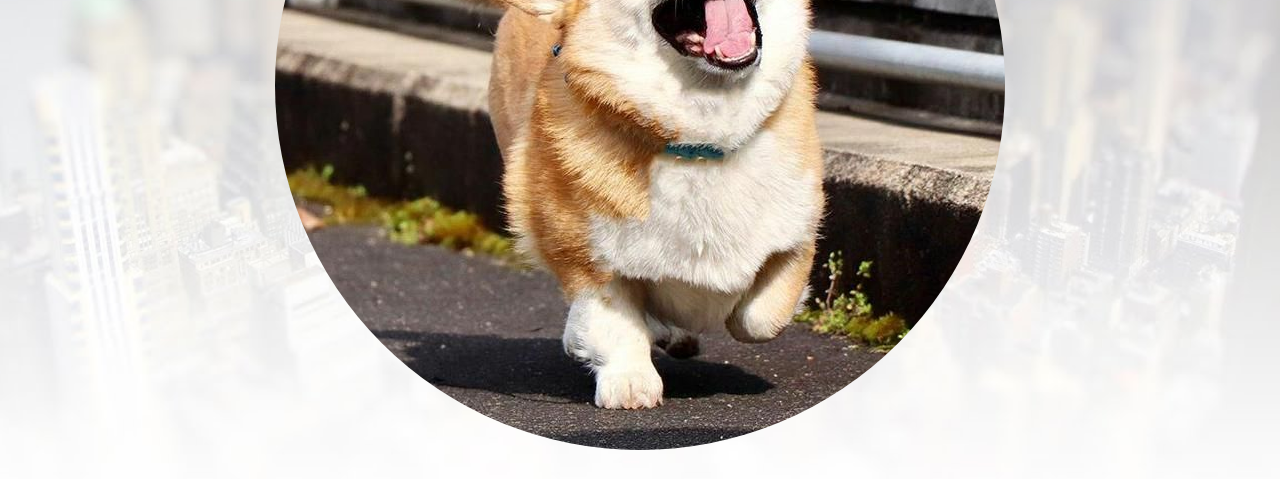
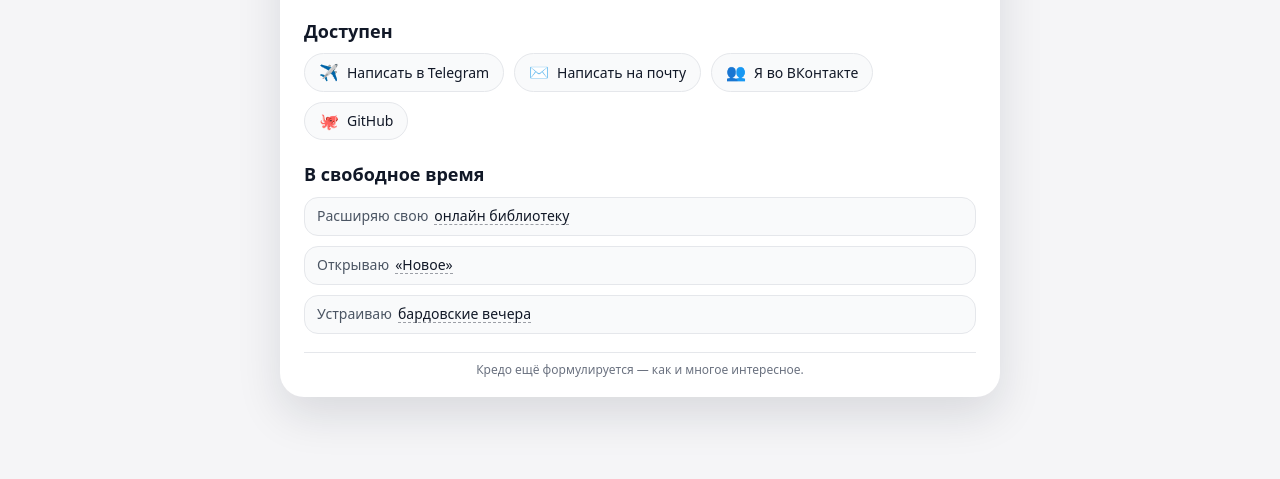
Before and after one commit to Vsevolod-77/Vsevolod-77.github.io, a plain HTML site: page index.html in a window 1280 px wide. Shown: the part 319-798 px from the top of the page. Drawn offline with Linux system fonts and the light colour scheme.

Commit message:
Update style.css

```diff
--- a/style.css
+++ b/style.css
@@ -1,114 +1,200 @@
-body {
-  font-family: "Helvetica";
-  background-image:url(фон.jpg);
-  background-position: center center;
-  background-attachment: fixed;
-  background-size: cover;
-  color: #000000;
-  display: flex;
-  flex-direction: column;
-  justify-content: center;
-  align-items: center;
+*,
+*::before,
+*::after {
+  box-sizing: border-box;
 }
 
+body {
+  margin: 0;
+  font-family: system-ui, -apple-system, BlinkMacSystemFont, "Segoe UI",
+    Roboto, Arial, sans-serif;
+  background: #f5f5f7;
+  color: #111827;
+}
+
+/* Центровка карточки */
+
+.page {
+  min-height: 100vh;
+  display: flex;
+  align-items: center;
+  justify-content: center;
+  padding: 24px;
+}
+
+.card {
+  width: 100%;
+  max-width: 720px;
+  background: #ffffff;
+  border-radius: 24px;
+  padding: 24px 24px 20px;
+  box-shadow: 0 18px 45px rgba(15, 23, 42, 0.12);
+}
+
+/* Хедер */
+
 .header {
-  margin: 40px 0;
+  text-align: center;
+  margin-bottom: 24px;
 }
 
 .header__avatar {
+  width: 140px;
+  height: 140px;
   border-radius: 50%;
+  object-fit: cover;
+  border: 4px solid #e5e7eb;
+  box-shadow: 0 6px 18px rgba(15, 23, 42, 0.15);
+  margin-bottom: 12px;
 }
 
 .header__title {
-  margin: 30px 0 10px 0;
-  font-size: 32px;
-  line-height: 1.2;
-  font-family: "Helvetica Neue";
+  margin: 0;
+  font-size: 26px;
+  font-weight: 700;
 }
 
 .header__subtitle {
-  color: #8f8f8f;
+  margin: 4px 0 0;
   font-size: 16px;
-  line-height: 1.4;
-  margin: 0;
+  font-weight: 400;
+  color: #6b7280;
 }
 
-.links {
-  width: 320px;
-  margin-bottom: 40px;
+/* Общие заголовки секций */
+
+.section-title {
+  margin: 0 0 12px;
+  font-size: 18px;
 }
 
-.links__header {
-  font-family: "Helvetica Neue";
-  font-size: 24px;
-  line-height: 1.4;
-  margin: 0 0 15px 0;
+/* Контакты – кнопки с иконками */
+
+.contacts {
+  margin-bottom: 24px;
+}
+
+.contacts__buttons {
+  display: flex;
+  flex-wrap: wrap;
+  gap: 10px;
+}
+
+.contact {
+  display: inline-flex;
+  align-items: center;
+  gap: 8px;
+  padding: 9px 14px;
+  border-radius: 999px;
+  border: 1px solid #e5e7eb;
+  background: #f9fafb;
+  color: #111827;
+  text-decoration: none;
+  font-size: 14px;
+  transition: background 0.15s ease, box-shadow 0.15s ease,
+    transform 0.05s ease, border-color 0.15s ease;
+}
+
+.contact__icon {
+  font-size: 16px;
+}
+
+.contact:hover {
+  background: #111827;
+  color: #ffffff;
+  border-color: transparent;
+  box-shadow: 0 10px 25px rgba(15, 23, 42, 0.18);
+  transform: translateY(-1px);
+}
+
+.contact:active {
+  transform: translateY(0);
+  box-shadow: 0 6px 15px rgba(15, 23, 42, 0.14);
+}
+
+/* Можно слегка оттенить разные контакты, если хочешь */
+/*
+.contact--tg:hover { background: #229ED9; }
+.contact--vk:hover { background: #0077FF; }
+.contact--gh:hover { background: #111827; }
+.contact--mail:hover { background: #16a34a; }
+*/
+
+/* Список "В свободное время" */
+
+.links {
+  margin-bottom: 10px;
 }
 
 .links__container {
-  list-style-type: none;
-  background: #ffffff;
-  border-radius: 10px;
-  display: flex;
-  flex-direction: column;
-  align-items: flex-start;
-  padding: 20px 20px 10px;
+  list-style: none;
+  padding: 0;
+  margin: 0;
+  display: grid;
   gap: 10px;
-  flex: none;
-  order: 1;
-  flex-grow: 0;
-  box-sizing: border-box;
-  margin: 0;
 }
 
-.links__link,
-.links__title {
-  font-size: 14px;
-  font-size: 1.4;
-}
-
-.links__link {
+.links__item {
+  padding: 10px 12px;
+  border-radius: 14px;
+  border: 1px solid #e5e7eb;
+  background: #f9fafb;
   display: flex;
-  flex-direction: row;
-  align-items: flex-start;
-  padding: 0px 0px 10px;
-  gap: 30px;
-  border-bottom: 1px solid #dadada;
-  width: 280px;
-}
-
-.links__link:last-child {
-  border-bottom: none;
-}
-
-.linsk__link,
-.links__link:visited {
-  text-decoration: none;
-  color: #cb782f;
+  flex-wrap: wrap;
+  align-items: baseline;
+  gap: 6px;
 }
 
 .links__title {
   margin: 0;
-  min-width: 100px;
+  font-size: 14px;
+  color: #4b5563;
 }
 
-footer {
-  margin: 0 0 40px 0;
+.links__link {
+  font-size: 14px;
+  color: #111827;
+  text-decoration: none;
+  border-bottom: 1px dashed rgba(17, 24, 39, 0.4);
 }
-.button-link {
-  box-sizing: border-box;
-  display: flex;
-  flex-direction: row;
-  justify-content: center;
-  align-items: center;
-  padding: 10px;
-  width: 320px;
-  background: #cb782f;
-  border-radius: 20px;
 
-  font-size: 14px;
-  line-height: 1.4;
+.links__link:hover {
+  color: #111827;
+  border-bottom-style: solid;
+}
 
-  color: #ffffff;
-  text-decoration: none;
+/* Футер */
+
+.footer {
+  margin-top: 18px;
+  padding-top: 10px;
+  border-top: 1px solid #e5e7eb;
+  font-size: 12px;
+  color: #6b7280;
+  text-align: center;
 }
+
+.footer__note {
+  display: inline-block;
+  max-width: 100%;
+}
+
+/* Адаптив */
+
+@media (max-width: 480px) {
+  .card {
+    padding: 18px 16px 16px;
+  }
+
+  .header__title {
+    font-size: 22px;
+  }
+
+  .header__subtitle {
+    font-size: 14px;
+  }
+
+  .contacts__buttons {
+    flex-direction: column;
+  }
+}
```
